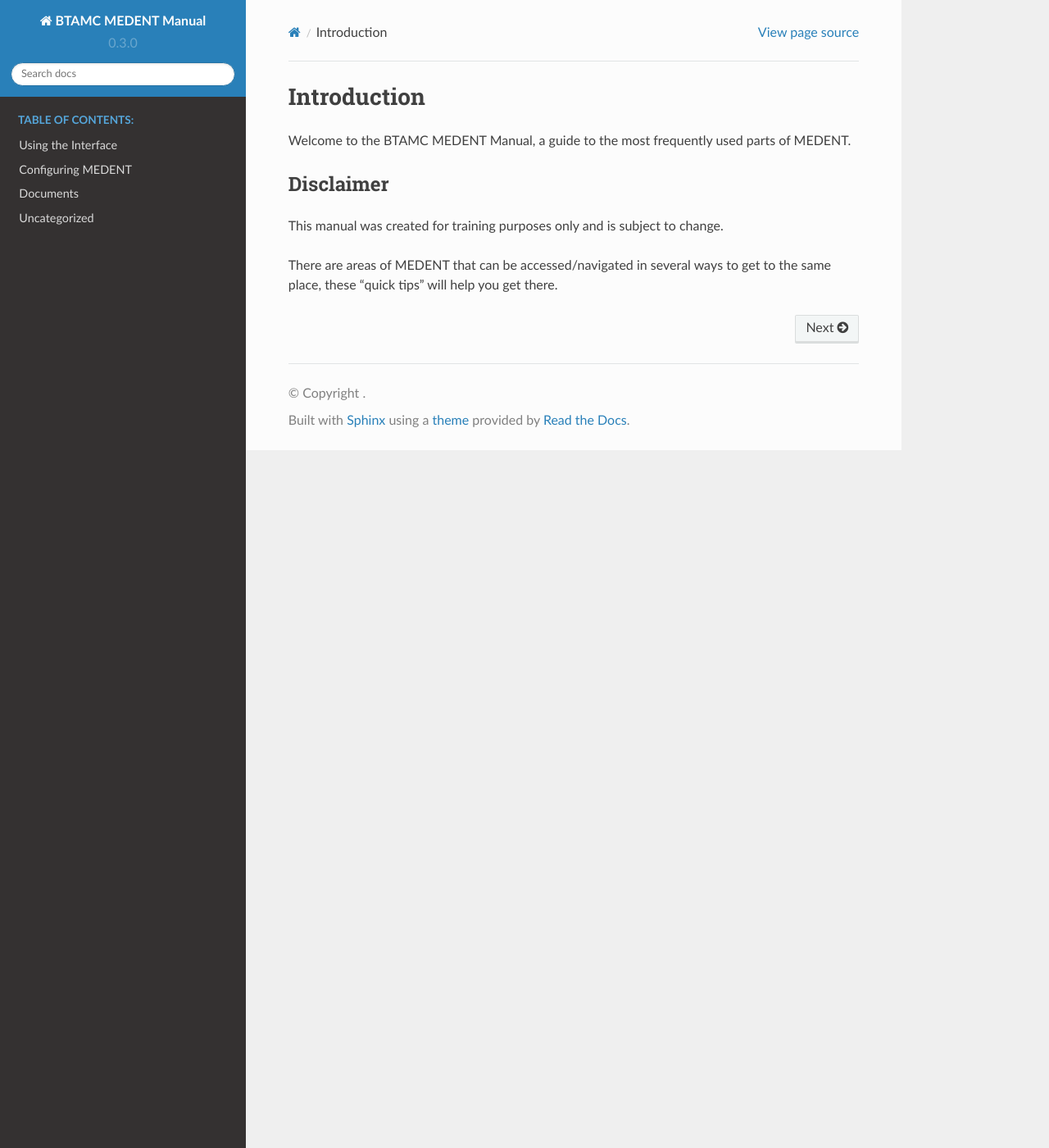
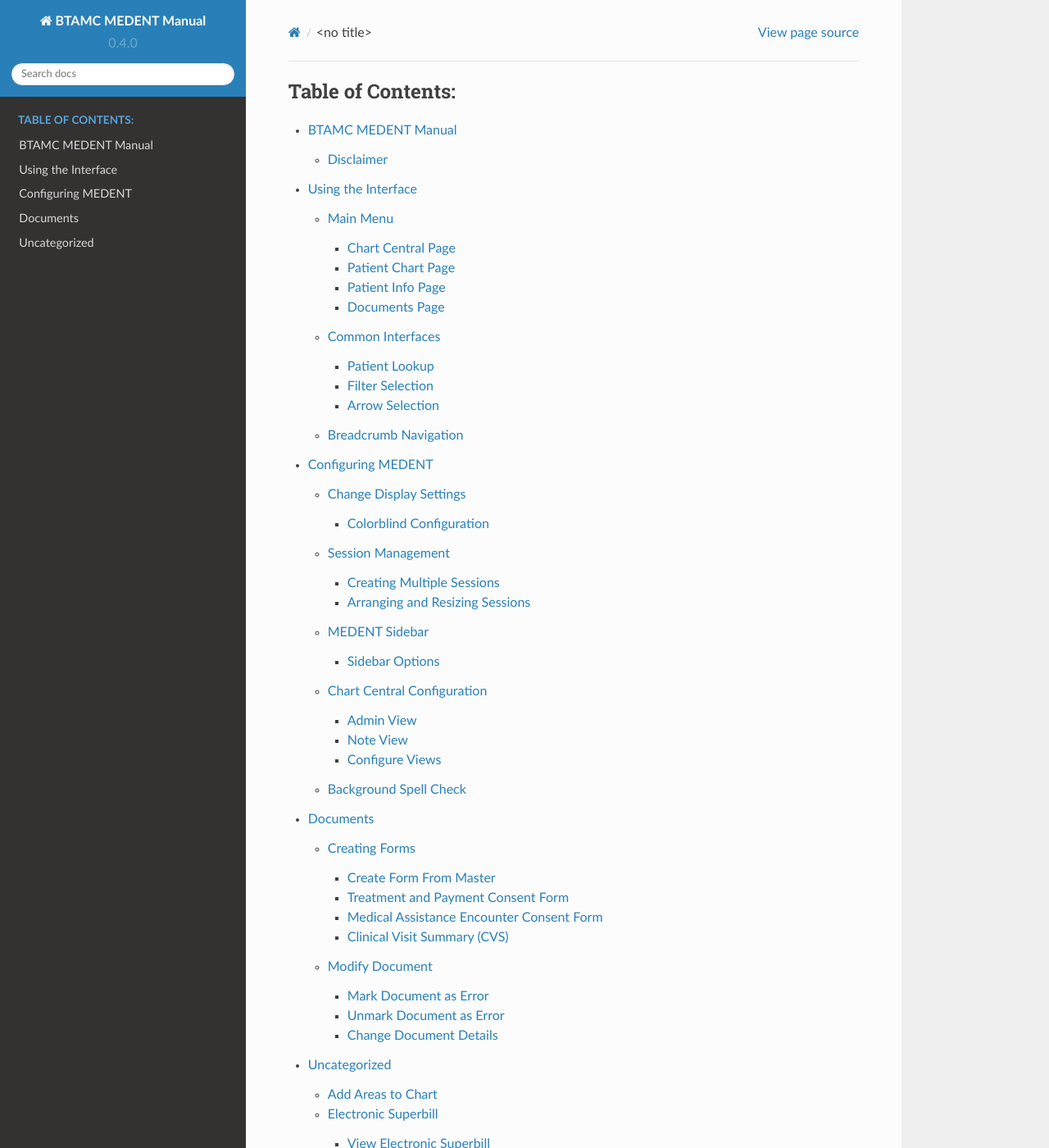
Before and after one commit to pawjwp/MEDENTManual, a Sphinx documentation site: the page built from docs/source/index.rst, in a window 1280 px wide and 1400 px high. Shown: the whole window at 82% size. Built offline with Sphinx 7.4.7 and the Read the Docs theme 2.0.0, drawn with Linux system fonts in a browser that asks for light colours; some of the changed text lies outside the part shown.

Commit message:
toctree tweaks

```diff
--- a/docs/source/conf.py
+++ b/docs/source/conf.py
@@ -3,11 +3,11 @@
 # -- Project information
 
 project = 'BTAMC MEDENT Manual'
-# copyright = '2021, Graziella'
+copyright = '2023, Jeremy Parke'
 author = 'Jeremy Parke'
 
-release = '0.3'
-version = '0.3.0'
+release = '0.4'
+version = '0.4.0'
 
 # -- General configuration
 
--- a/docs/source/index.rst
+++ b/docs/source/index.rst
@@ -1,22 +1,9 @@
 .. toctree::
    :maxdepth: 3
-   :hidden:
    :caption: Table of Contents:
 
+   introduction
    using-the-interface
    configuring-medent
    documents
    uncategorized
-
-************
-Introduction
-************
-
-Welcome to the BTAMC MEDENT Manual, a guide to the most frequently used parts of MEDENT.
-
-Disclaimer
-==========
-
-This manual was created for training purposes only and is subject to change.
-
-There are areas of MEDENT that can be accessed/navigated in several ways to get to the same place, these “quick tips” will help you get there.
```
Also changed, not shown: docs/source/introduction.rst (added, +12 -0 lines).
